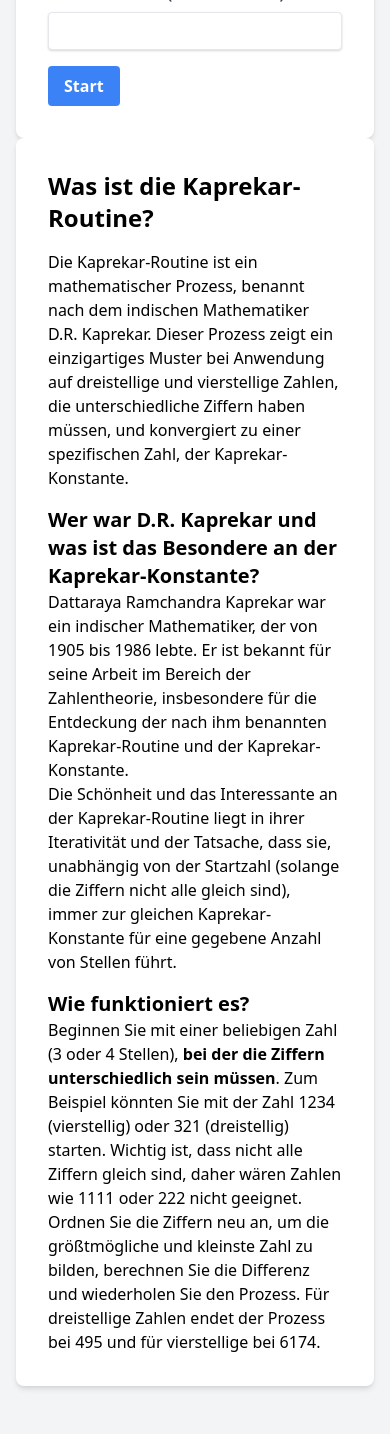
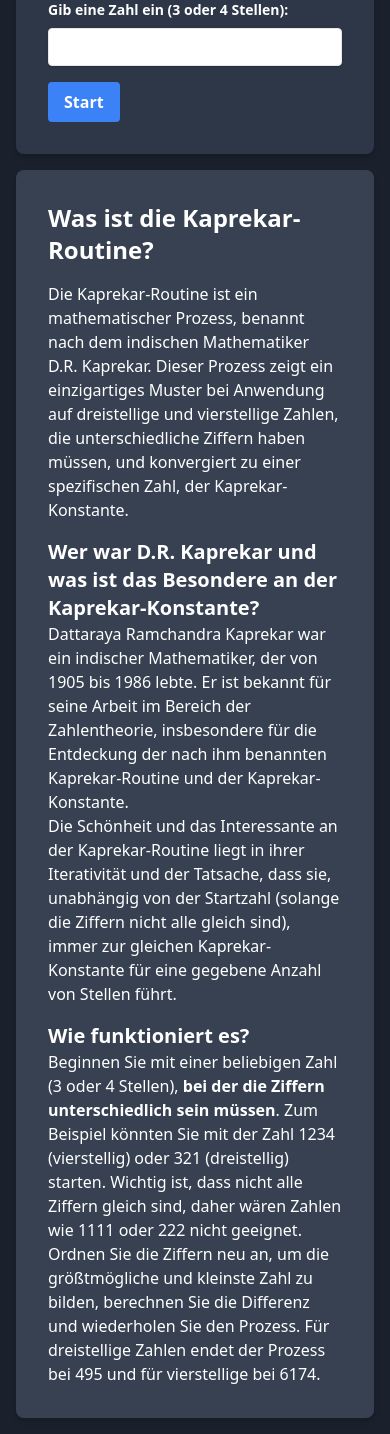
Before and after one commit to Nerdies24/kaprekar-prozess, a plain HTML site: page index.html in a window 390 px wide. Shown: the part 112-1546 px from the top of the page. Before the commit the page ends 1514 px from the top, so only its background shows below. Drawn offline with nearby package versions, Linux system fonts and the light colour scheme.

Commit message:
Version 1.0.1
Besser mobile Darstellung im Dark Mode

```diff
--- a/index.html
+++ b/index.html
@@ -1,102 +1,77 @@
 <!DOCTYPE html>
-<html lang="de">
+<html lang="de" class="dark"> <!-- Dark Mode aktiviert -->
 <head>
     <meta charset="UTF-8">
     <meta name="viewport" content="width=device-width, initial-scale=1.0">
     <title>Kaprekar-Prozess für drei- und vierstellige Zahlen</title>
-        <link
-            href="https://cdn.jsdelivr.net/npm/tailwindcss@2.2.19/dist/tailwind.min.css"
-            rel="stylesheet">
+    <link href="https://cdn.jsdelivr.net/npm/tailwindcss@2.2.19/dist/tailwind.min.css" rel="stylesheet">
     <script src="https://cdn.jsdelivr.net/npm/chart.js"></script>
+
+    <style>
+        body.dark {
+            background-color: #1a202c; /* Dunkler Hintergrund */
+            color: #ffffff; /* Heller Text (Weiß) */
+        }
+        body.dark form {
+            background-color: #2d3748; /* Dunkler Formular-Hintergrund */
+        }
+        body.dark h2, body.dark h3, body.dark h4, body.dark label, body.dark input, body.dark button, body.dark p:not(#kaprekarSteps) {
+            color: #ffffff; /* Heller Text (Weiß) für spezifische Elemente außer kaprekarSteps */
+        }
+        body.dark input {color: #000000;}
+        body.dark h5 {color: #000000;}
+    </style>
 </head>
-    <body class="bg-gray-100">
+<body class="bg-gray-100 dark:bg-gray-800"> <!-- Hintergrundfarbe für Dark Mode -->
     <div class="container mx-auto p-4">
         <div class="flex flex-col md:flex-row md:items-start">
             <div class="w-full md:w-1/2 md:mr-4">
-                    <form id="kaprekarForm" class="bg-white p-8 rounded-lg shadow-md">
-                        <h2 class="text-2xl font-bold mb-4">Kaprekar-Prozess</h2>
+                <form id="kaprekarForm" class="bg-white p-8 rounded-lg shadow-md dark:bg-gray-700 mt-4">
+                    <h2 class="text-2xl font-bold mb-4 text-gray-900 dark:text-gray-200">Kaprekar-Prozess</h2>
                     <div class="mb-4">
-                            <label for="numberInput" class="block text-gray-700 text-sm font-bold mb-2">Gib eine Zahl ein (3 oder 4 Stellen):</label>
-                            <input
-                                type="number"
-                                id="numberInput"
-                                class="shadow appearance-none border rounded w-full py-2 px-3 text-gray-700 leading-tight focus:outline-none focus:shadow-outline"
-                                required="required">
+                        <label for="numberInput" class="block text-gray-700 dark:text-gray-300 text-sm font-bold mb-2">Gib eine Zahl ein (3 oder 4 Stellen):</label>
+                        <input type="number" id="numberInput" class="shadow appearance-none border rounded w-full py-2 px-3 text-gray-700 dark:text-gray-300 leading-tight focus:outline-none focus:shadow-outline" required="required">
                     </div>
-                        <button
-                            type="submit"
-                            class="bg-blue-500 hover:bg-blue-700 text-white font-bold py-2 px-4 rounded focus:outline-none focus:shadow-outline">Start</button>
-                        <p id="errorMessage" class="text-red-500 text-xs italic mt-2 hidden"></p>
+                    <button type="submit" class="bg-blue-500 hover:bg-blue-700 text-white font-bold py-2 px-4 rounded focus:outline-none focus:shadow-outline">Start</button>
+                    <p id="errorMessage" class="text-red-500 dark:text-red-300 text-xs italic mt-2 hidden"></p>
                 </form>
-                </div>
-
-                <div class="bg-white p-8 rounded-lg shadow-md">
-                    <h3 class="text-2xl font-bold mb-4">Was ist die Kaprekar-Routine?</h3>
-                    <p>Die Kaprekar-Routine ist ein mathematischer Prozess, benannt nach dem
-                        indischen Mathematiker D.R. Kaprekar. Dieser Prozess zeigt ein einzigartiges
-                        Muster bei Anwendung auf dreistellige und vierstellige Zahlen, die
-                        unterschiedliche Ziffern haben müssen, und konvergiert zu einer spezifischen
-                        Zahl, der Kaprekar-Konstante.</p>
-                    <h3 class="text-xl font-bold mt-4">Wer war D.R. Kaprekar und was ist das Besondere an der Kaprekar-Konstante?</h3>
-                    <p>Dattaraya Ramchandra Kaprekar war ein indischer Mathematiker, der von 1905
-                        bis 1986 lebte. Er ist bekannt für seine Arbeit im Bereich der Zahlentheorie,
-                        insbesondere für die Entdeckung der nach ihm benannten Kaprekar-Routine und der
-                        Kaprekar-Konstante.<br>Die Schönheit und das Interessante an der Kaprekar-Routine liegt in ihrer Iterativität und der Tatsache, dass sie, unabhängig von der Startzahl (solange die Ziffern nicht alle gleich sind), immer zur gleichen Kaprekar-Konstante für eine gegebene Anzahl von Stellen führt.</p>
-                    <h3 class="text-xl font-bold mt-4">Wie funktioniert es?</h3>
-                    <p>Beginnen Sie mit einer beliebigen Zahl (3 oder 4 Stellen),
-                        <b>bei der die Ziffern unterschiedlich sein müssen</b>. Zum Beispiel könnten Sie
-                        mit der Zahl 1234 (vierstellig) oder 321 (dreistellig) starten. Wichtig ist,
-                        dass nicht alle Ziffern gleich sind, daher wären Zahlen wie 1111 oder 222 nicht
-                        geeignet.</p>
-                    <p>Ordnen Sie die Ziffern neu an, um die größtmögliche und kleinste Zahl zu
-                        bilden, berechnen Sie die Differenz und wiederholen Sie den Prozess. Für
-                        dreistellige Zahlen endet der Prozess bei 495 und für vierstellige bei 6174.</p>
-                    <div id="kaprekarExplanation" class="mt-4 hidden">
-                        <h4 class="text-lg font-bold">Rechenweg:</h4>
-                        <p id="kaprekarSteps"></p>
+                <div id="kaprekarExplanation" class="mt-4 hidden bg-white p-8 rounded-lg shadow-md dark:bg-gray-700">
+                    <h5 class="text-lg font-bold text-gray-900 dark:text-gray-200">Rechenweg:</h5>
+                    <p id="kaprekarSteps" class="text-gray-900 dark:text-gray-200"></p>
                     <div>
                         <canvas id="kaprekarGraph"></canvas>
                     </div>
+                </div>
+            </div>
+            <div class="w-full md:w-1/2 md:ml-4 mt-4">
+                <div class="bg-gray-700 p-8 rounded-lg shadow-md dark:bg-gray-800">
+                    <h3 class="text-2xl font-bold mb-4 text-gray-900 dark:text-gray-800">Was ist die Kaprekar-Routine?</h3>
+                    <p>Die Kaprekar-Routine ist ein mathematischer Prozess, benannt nach dem indischen Mathematiker D.R. Kaprekar. Dieser Prozess zeigt ein einzigartiges Muster bei Anwendung auf dreistellige und vierstellige Zahlen, die unterschiedliche Ziffern haben müssen, und konvergiert zu einer spezifischen Zahl, der Kaprekar-Konstante.</p>
+                    <h3 class="text-xl font-bold mt-4 text-gray-900 dark:text-gray-200">Wer war D.R. Kaprekar und was ist das Besondere an der Kaprekar-Konstante?</h3>
+                    <p>Dattaraya Ramchandra Kaprekar war ein indischer Mathematiker, der von 1905 bis 1986 lebte. Er ist bekannt für seine Arbeit im Bereich der Zahlentheorie, insbesondere für die Entdeckung der nach ihm benannten Kaprekar-Routine und der Kaprekar-Konstante.<br>Die Schönheit und das Interessante an der Kaprekar-Routine liegt in ihrer Iterativität und der Tatsache, dass sie, unabhängig von der Startzahl (solange die Ziffern nicht alle gleich sind), immer zur gleichen Kaprekar-Konstante für eine gegebene Anzahl von Stellen führt.</p>
+                    <h3 class="text-xl font-bold mt-4 text-gray-900 dark:text-gray-200">Wie funktioniert es?</h3>
+                    <p>Beginnen Sie mit einer beliebigen Zahl (3 oder 4 Stellen), <b>bei der die Ziffern unterschiedlich sein müssen</b>. Zum Beispiel könnten Sie mit der Zahl 1234 (vierstellig) oder 321 (dreistellig) starten. Wichtig ist, dass nicht alle Ziffern gleich sind, daher wären Zahlen wie 1111 oder 222 nicht geeignet.</p>
+                    <p>Ordnen Sie die Ziffern neu an, um die größtmögliche und kleinste Zahl zu bilden, berechnen Sie die Differenz und wiederholen Sie den Prozess. Für dreistellige Zahlen endet der Prozess bei 495 und für vierstellige bei 6174.</p>
                 </div>
             </div>
         </div>
     </div>
 
     <script>
-            let kaprekarChart = null; // Deklaration der kaprekarChart Variable
+        let kaprekarChart = null;
 
-            document
-                .getElementById('numberInput')
-                .addEventListener('input', filterInput);
-            document
-                .getElementById('kaprekarForm')
-                .addEventListener('submit', function (event) {
+        document.getElementById('numberInput').addEventListener('input', filterInput);
+        document.getElementById('kaprekarForm').addEventListener('submit', function (event) {
             event.preventDefault();
-                    const number = document
-                        .getElementById('numberInput')
-                        .value;
+            const number = document.getElementById('numberInput').value;
             if (isValidNumber(number)) {
-                        document
-                            .getElementById('errorMessage')
-                            .classList
-                            .add('hidden');
+                document.getElementById('errorMessage').classList.add('hidden');
                 const result = kaprekarRoutine(number);
-                        document
-                            .getElementById('kaprekarSteps')
-                            .innerHTML = formatResult(result);
-                        document
-                            .getElementById('kaprekarExplanation')
-                            .classList
-                            .remove('hidden');
+                document.getElementById('kaprekarSteps').innerHTML = formatResult(result);
+                document.getElementById('kaprekarExplanation').classList.remove('hidden');
             } else {
-                        document
-                            .getElementById('errorMessage')
-                            .innerText = 'Bitte gib eine gültige Zahl ein (3 oder 4 Stellen), die nicht aus gleichen Zif' +
-                                    'fern besteht.';
-                        document
-                            .getElementById('errorMessage')
-                            .classList
-                            .remove('hidden');
+                document.getElementById('errorMessage').innerText = 'Bitte gib eine gültige Zahl ein (3 oder 4 Stellen), die nicht aus gleichen Ziffern besteht.';
+                document.getElementById('errorMessage').classList.remove('hidden');
             }
         });
 
@@ -113,20 +88,16 @@
         }
 
         function kaprekarRoutine(num) {
-                const length = num.length;
+            const length = num.toString().length;
             const history = [];
             const graphData = [];
             while (num !== kaprekarConstant(length)) {
                 let stepResult = kaprekarStep(num, length);
-                    history.push(
-                        `Aus ${num}: Größte Zahl = ${stepResult.largest}, Kleinste Zahl = ${stepResult.smallest}, Differenz = ${stepResult.diff}`
-                    );
+                history.push(`Aus ${num}: Größte Zahl = ${stepResult.largest}, Kleinste Zahl = ${stepResult.smallest}, Differenz = ${stepResult.diff}`);
                 graphData.push(parseInt(stepResult.diff, 10));
                 num = stepResult.diff;
                 if (num === kaprekarConstant(length)) {
-                        history.push(
-                            `<strong style='font-size: larger; color: red;'>Endresultat: ${kaprekarConstant(length)}</strong>`
-                        );
+                    history.push(`<strong style='font-size: larger; color: red;'>Endresultat: ${kaprekarConstant(length)}</strong>`);
                     break;
                 }
             }
@@ -135,21 +106,11 @@
         }
 
         function kaprekarStep(num, length) {
-                const numStr = num
-                    .toString()
-                    .padStart(length, '0');
-                const largest = numStr
-                    .split('')
-                    .sort((a, b) => b - a)
-                    .join('');
-                const smallest = numStr
-                    .split('')
-                    .sort()
-                    .join('');
-                const diff = (parseInt(largest, 10) - parseInt(smallest, 10))
-                    .toString()
-                    .padStart(length, '0');
-                return {largest, smallest, diff};
+            const numStr = num.toString().padStart(length, '0');
+            const largest = numStr.split('').sort((a, b) => b - a).join('');
+            const smallest = numStr.split('').sort().join('');
+            const diff = (parseInt(largest, 10) - parseInt(smallest, 10)).toString().padStart(length, '0');
+            return { largest, smallest, diff };
         }
 
         function kaprekarConstant(length) {
@@ -168,9 +129,7 @@
         }
 
         function drawGraph(data) {
-                const ctx = document
-                    .getElementById('kaprekarGraph')
-                    .getContext('2d');
+            const ctx = document.getElementById('kaprekarGraph').getContext('2d');
             if (kaprekarChart) {
                 kaprekarChart.destroy();
             }
@@ -178,15 +137,13 @@
                 type: 'line',
                 data: {
                     labels: data.map((_, i) => `Schritt ${i + 1}`),
-                        datasets: [
-                            {
+                    datasets: [{
                         label: 'Differenz',
                         data: data,
                         backgroundColor: 'rgba(54, 162, 235, 0.2)',
                         borderColor: 'rgba(54, 162, 235, 1)',
                         borderWidth: 1
-                            }
-                        ]
+                    }]
                 },
                 options: {
                     scales: {
@@ -198,5 +155,9 @@
             });
         }
     </script>
+    <script>
+        document.body.classList.add('dark');
+    </script>
+
 </body>
 </html>
```
Lines whose indentation alone changed are shown as unchanged.
